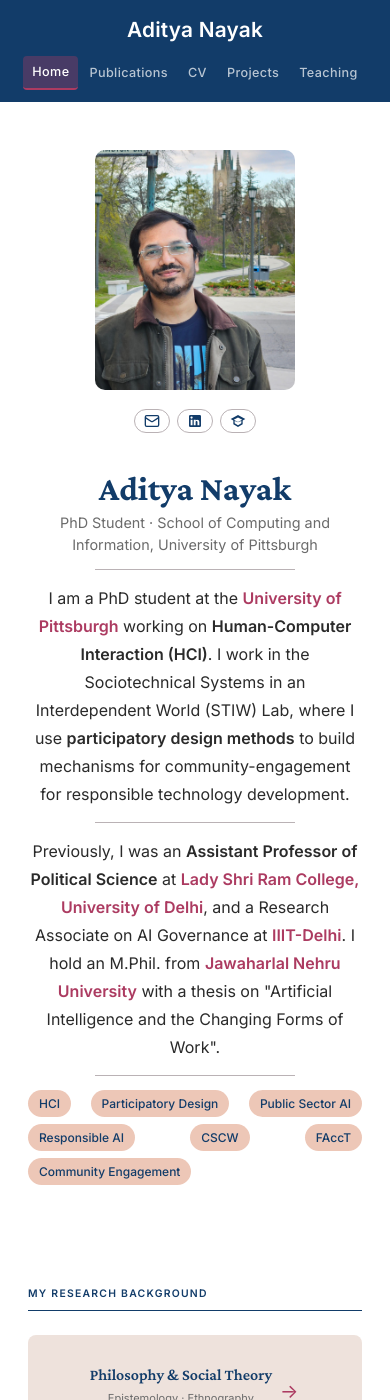
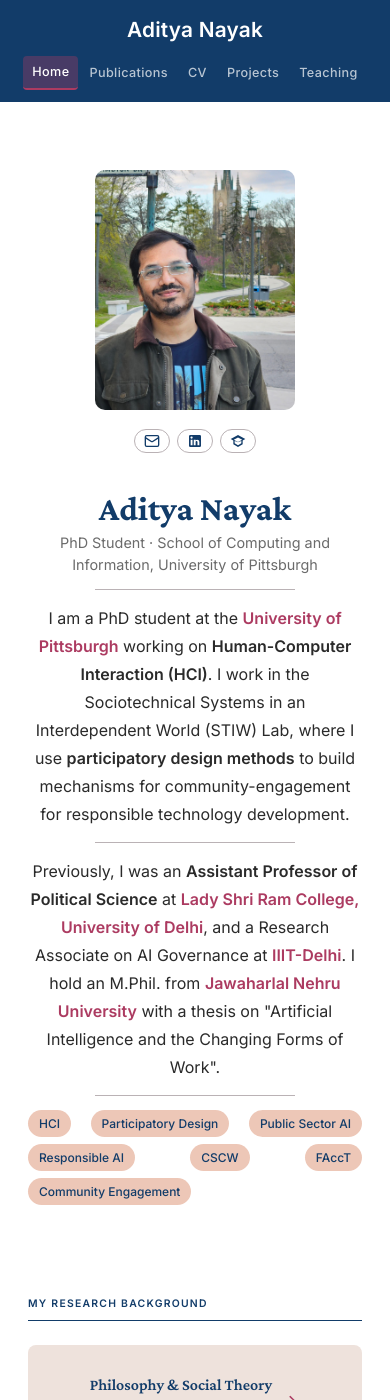
Before and after one commit to adityanayak-info/adityanayak-info.github.io, a Jekyll site: the page built from index.md, in a window 390 px wide and 1400 px high. Built offline with Jekyll 4.4.1, drawn with Linux system fonts in a browser that asks for light colours.

Commit message:
Update style.css

```diff
--- a/assets/css/style.css
+++ b/assets/css/style.css
@@ -651,7 +651,8 @@
 
 .home-hero {
   padding-top: 48px;
-  padding-bottom: 20px;
+  margin-top: 20px;  /* adjust to taste */
+  padding-bottom: 10px;
   border-bottom: 1px solid var(--border);
 }
 
```
